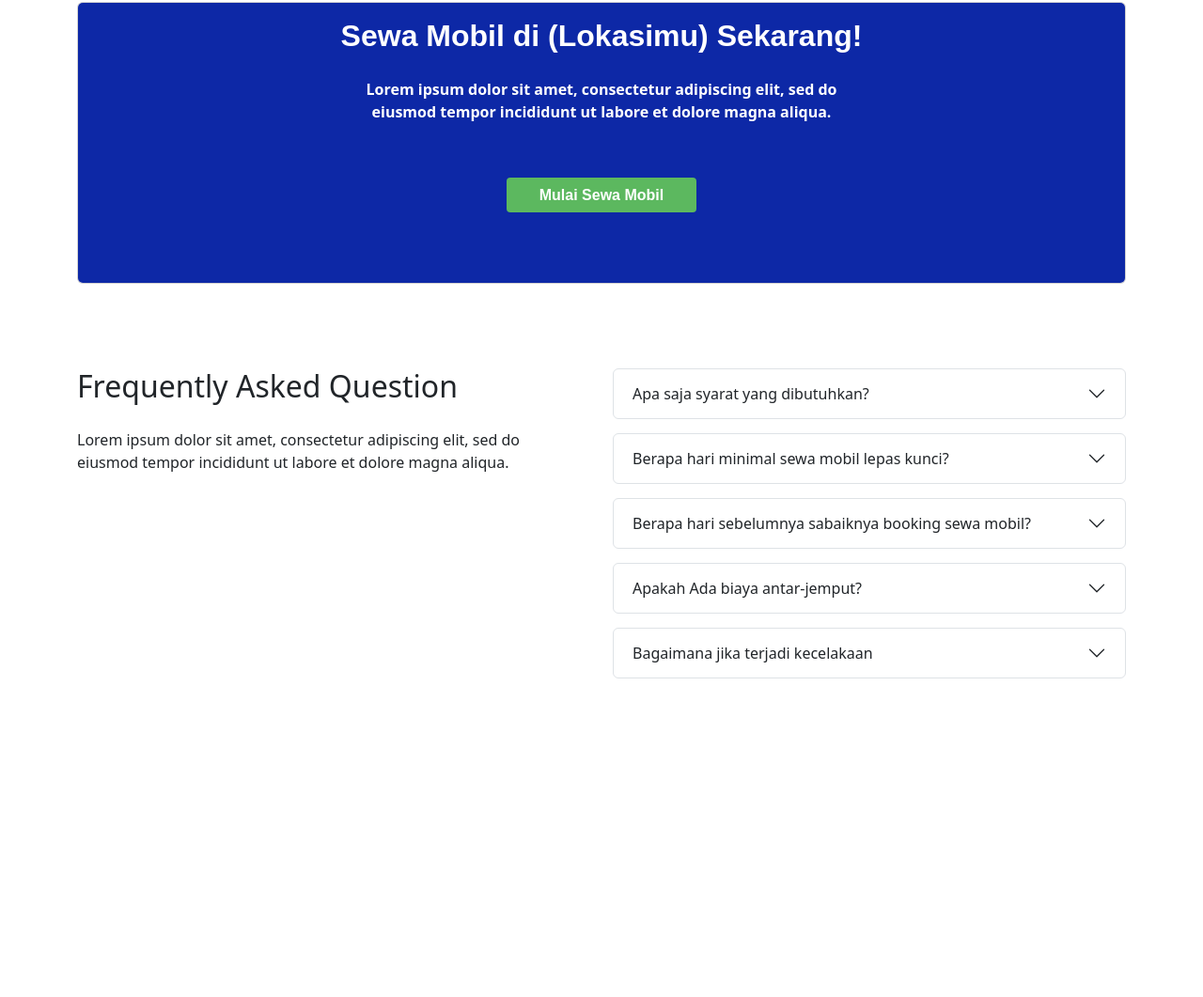
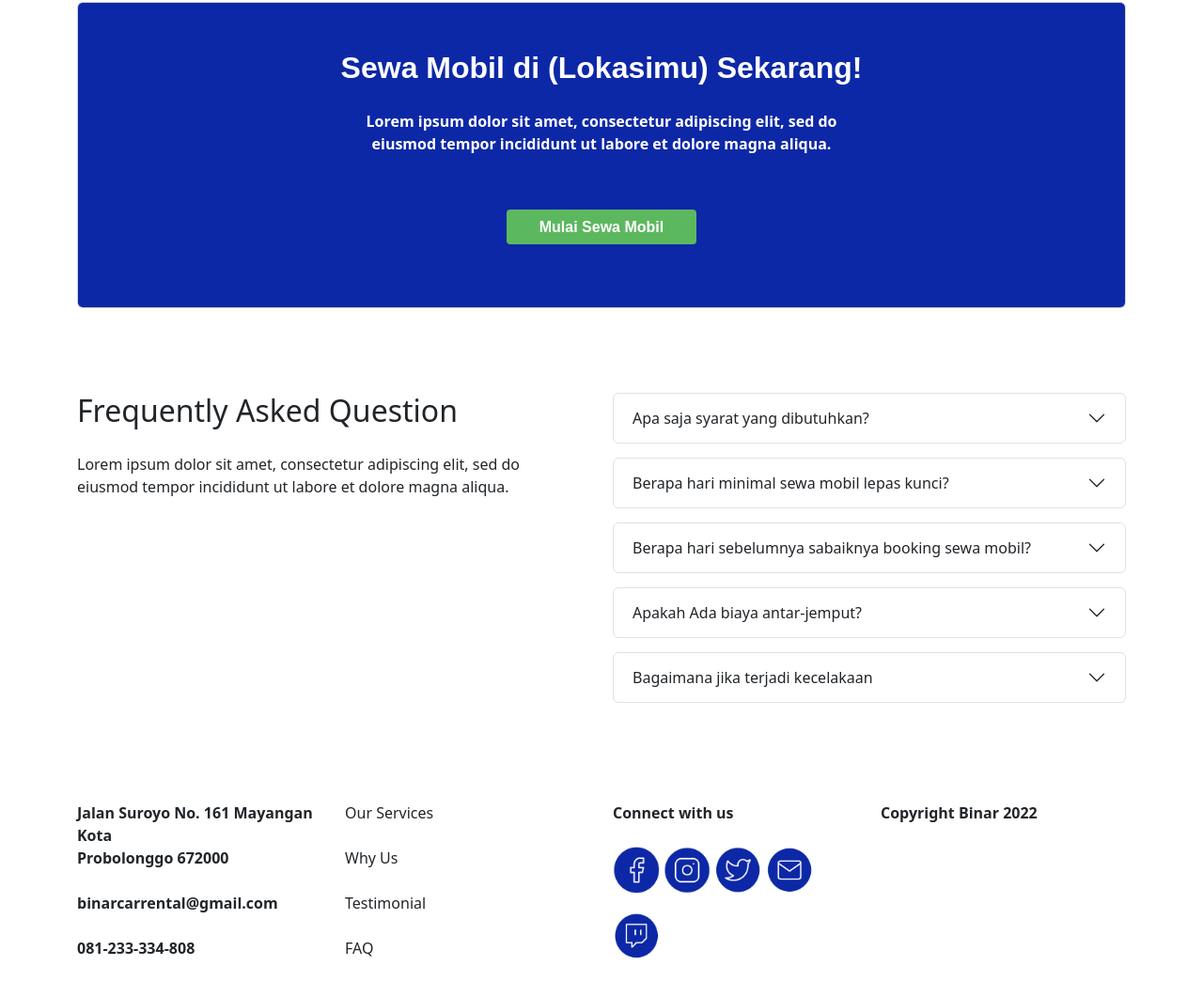
Before and after one commit to Vexonite/project-class, a plain HTML site: page Index.html in a window 1280 px wide. Shown: the part 1651-2712 px from the top of the page at 94% size. Drawn offline with nearby package versions, Linux system fonts and the light colour scheme.

Commit message:
Edit Footer

```diff
--- a/Index.html
+++ b/Index.html
@@ -150,7 +150,7 @@
           <div class="card-body">
             <h2 class="card-title">Sewa Mobil di (Lokasimu) Sekarang!</h5>
             <p style="margin-top: 25px; color: white; font-weight: 640;">Lorem ipsum dolor sit amet, consectetur adipiscing elit, sed do <br>eiusmod tempor incididunt ut labore et dolore magna aliqua.</p> <br><br>
-            <a class="btn-repeat" href="#" role="button" style="margin-bottom: 60px;">Mulai Sewa Mobil</a>
+            <a class="btn-repeat" href="#" role="button">Mulai Sewa Mobil</a>
           </div>
         </div>
       </div>
@@ -233,12 +233,45 @@
     </section>
     <!-- FAQ End -->
     <!-- Footer Start -->
-    <section>
-      <div class="container" style="margin-top: 70px;"></div>
-    </section>
     <!-- Footer End -->
     <script src="https://cdn.jsdelivr.net/npm/bootstrap@5.2.2/dist/js/bootstrap.bundle.min.js" integrity="sha384-OERcA2EqjJCMA+/3y+gxIOqMEjwtxJY7qPCqsdltbNJuaOe923+mo//f6V8Qbsw3" crossorigin="anonymous"></script>
   </body>
+  <footer>
+    <div class="container" style="margin-top: 90px;">
+      <div class="row">
+        <div class="col-lg-3">
+          <p class="footer" style="font-weight: 700;">
+            Jalan Suroyo No. 161 Mayangan Kota <br>Probolonggo 672000 <br><br>
+            binarcarrental@gmail.com <br><br>
+            081-233-334-808
+          </p>
+        </div>
+        <div class="col-lg-3">
+          <p class="footer">
+            Our Services <br><br>
+            Why Us <br><br>
+            Testimonial <br><br>
+            FAQ
+          </p>
+        </div>
+        <div class="col-lg-3" style="font-weight: 700;">
+          <p class="footer" >
+            Connect with us <br><br>
+            <img src="img/FB.PNG" width="50" height="50" style="margin-bottom: 20px;">
+            <img src="img/IG.PNG" width="50" height="50" style="margin-bottom: 20px;">
+            <img src="img/TW.PNG" width="50" height="50" style="margin-bottom: 20px;">
+            <img src="img/MAIL.PNG" width="50" height="50" style="margin-bottom: 20px;">
+            <img src="img/TC.PNG" width="50" height="50" style="margin-bottom: 20px;">
+          </p>
+        </div>
+        <div class="col-lg-3" style="font-weight: 700;">
+          <p class="footer">
+            Copyright Binar 2022
+          </p>
+        </div>
+      </div>
+    </div>
+  </footer>
 </html>
 
 <!-- TIPS -->
--- a/style.css
+++ b/style.css
@@ -59,11 +59,15 @@ body {
 }
 .sewa .card {
   min-width: 80%;
-  min-height: 300px;
+  min-height: 326px;
 }
 .sewa .card .card-body {
   background-color: #0d28a6;
   border-radius: 5px;
+  padding-top: 50px;
+  padding-bottom: 50px;
+  padding-left: 50px;
+  padding-right: 50px;
 }
 .sewa .card .card-body .card-title {
   color: white;
```
Also changed, not shown: img/FB.PNG (added), img/IG.PNG (added), img/MAIL.PNG (added), img/TC.PNG (added), img/TW.PNG (added).
